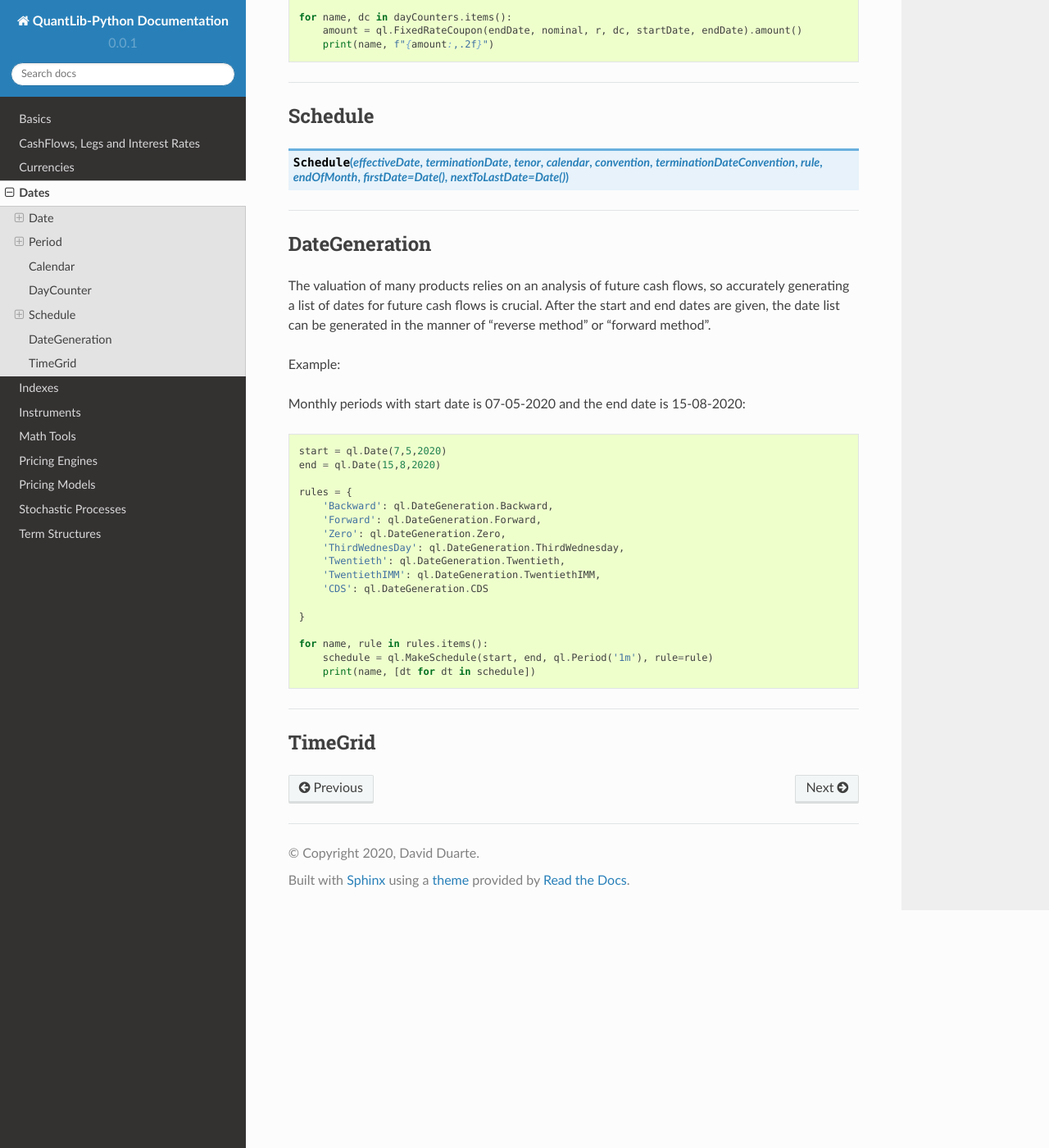
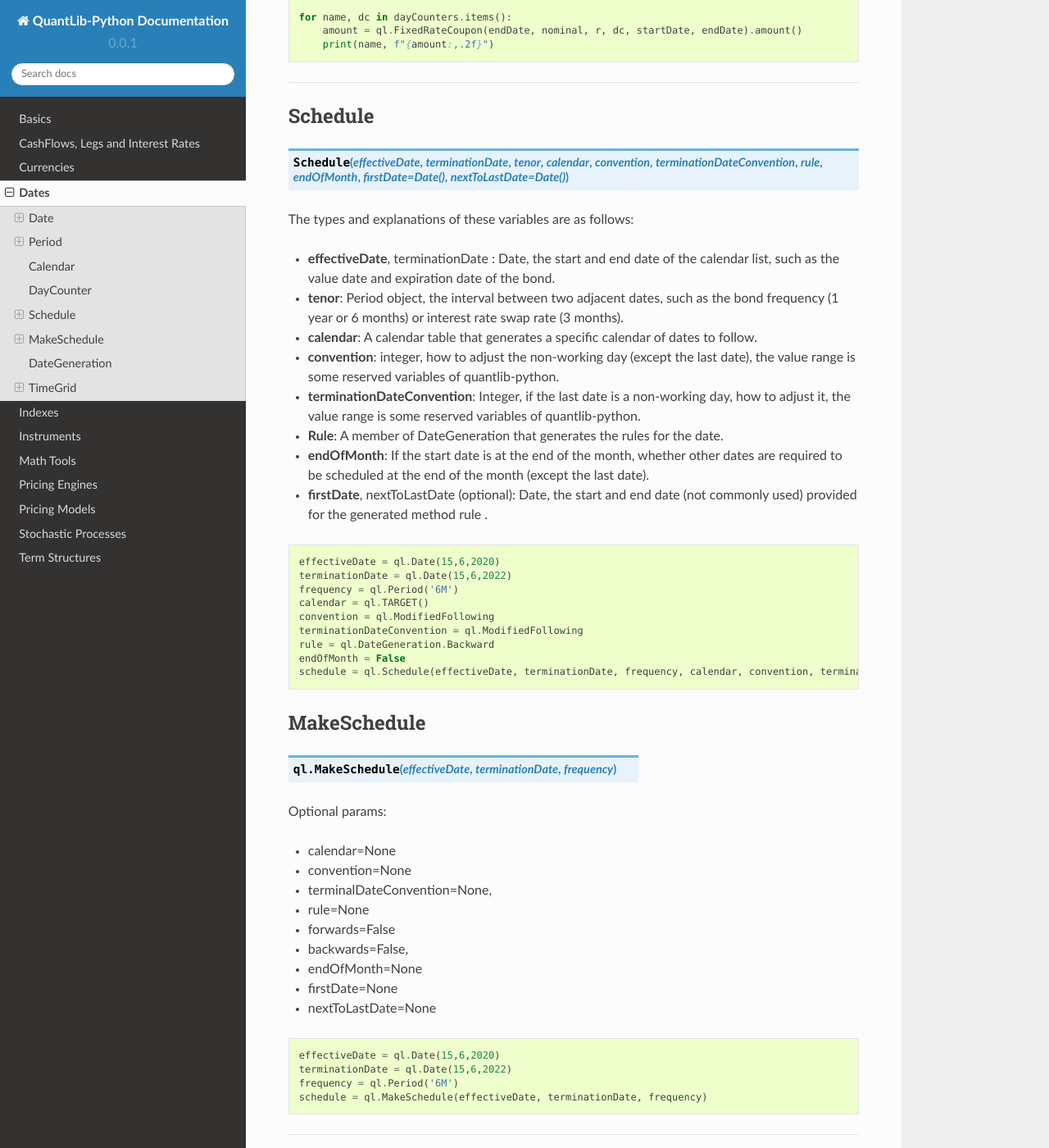
Before and after one commit to nhaga/QuantLib-Python-Docs, a Sphinx documentation site: the page built from docs/dates.rst, in a window 1280 px wide and 1400 px high, scrolled down 3379 px. Shown: the whole window at 82% size. Built offline with Sphinx 7.4.7 and the Read the Docs theme 2.0.0, drawn with Linux system fonts in a browser that asks for light colours; formulas are drawn with MathJax 3; some of the changed text lies outside the part shown.

Commit message:
added MakeSchedule

```diff
--- a/docs/dates.rst
+++ b/docs/dates.rst
@@ -172,6 +172,58 @@
 ########
 
 .. function:: Schedule(effectiveDate , terminationDate , tenor, calendar, convention, terminationDateConvention, rule, endOfMonth, firstDate = Date (), nextToLastDate = Date ())
+
+
+The types and explanations of these variables are as follows:
+
+- **effectiveDate**, terminationDate : Date, the start and end date of the calendar list, such as the value date and expiration date of the bond.
+- **tenor**: Period object, the interval between two adjacent dates, such as the bond frequency (1 year or 6 months) or interest rate swap rate (3 months).
+- **calendar**: A calendar table that generates a specific calendar of dates to follow.
+- **convention**: integer, how to adjust the non-working day (except the last date), the value range is some reserved variables of quantlib-python.
+- **terminationDateConvention**: Integer, if the last date is a non-working day, how to adjust it, the value range is some reserved variables of quantlib-python.
+- **Rule**: A member of DateGeneration that generates the rules for the date.
+- **endOfMonth**: If the start date is at the end of the month, whether other dates are required to be scheduled at the end of the month (except the last date).
+- **firstDate**, nextToLastDate (optional): Date, the start and end date (not commonly used) provided for the generated method rule .
+
+
+.. code-block:: python
+
+    effectiveDate = ql.Date(15,6,2020)
+    terminationDate = ql.Date(15,6,2022)
+    frequency = ql.Period('6M')
+    calendar = ql.TARGET()
+    convention = ql.ModifiedFollowing
+    terminationDateConvention = ql.ModifiedFollowing
+    rule = ql.DateGeneration.Backward
+    endOfMonth = False
+    schedule = ql.Schedule(effectiveDate, terminationDate, frequency, calendar, convention, terminationDateConvention, rule, endOfMonth)
+
+
+MakeSchedule
+############
+
+.. function:: ql.MakeSchedule(effectiveDate, terminationDate, frequency)
+
+Optional params:
+
+- calendar=None
+- convention=None
+- terminalDateConvention=None,
+- rule=None
+- forwards=False
+- backwards=False,
+- endOfMonth=None
+- firstDate=None
+- nextToLastDate=None
+
+.. code-block:: python
+
+    effectiveDate = ql.Date(15,6,2020)
+    terminationDate = ql.Date(15,6,2022)
+    frequency = ql.Period('6M')
+    schedule = ql.MakeSchedule(effectiveDate, terminationDate, frequency)
+
+
 ----
 
 
@@ -213,3 +265,10 @@
 
 TimeGrid
 ########
+
+.. function:: ql.TimeGrid(end, steps)
+
+.. code-block:: python
+
+    t = ql.TimeGrid(10, 5)
+    t.dt(4)
```
